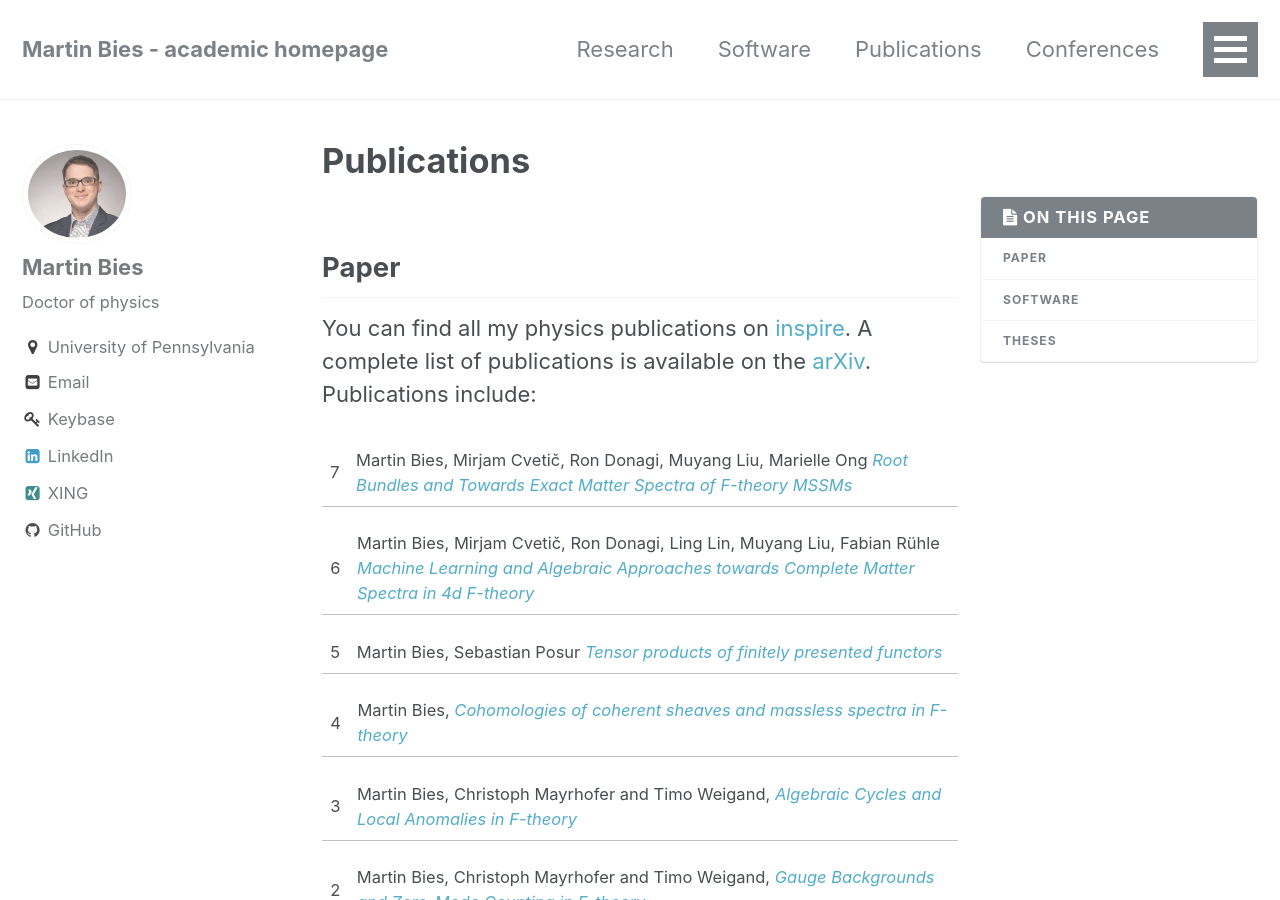
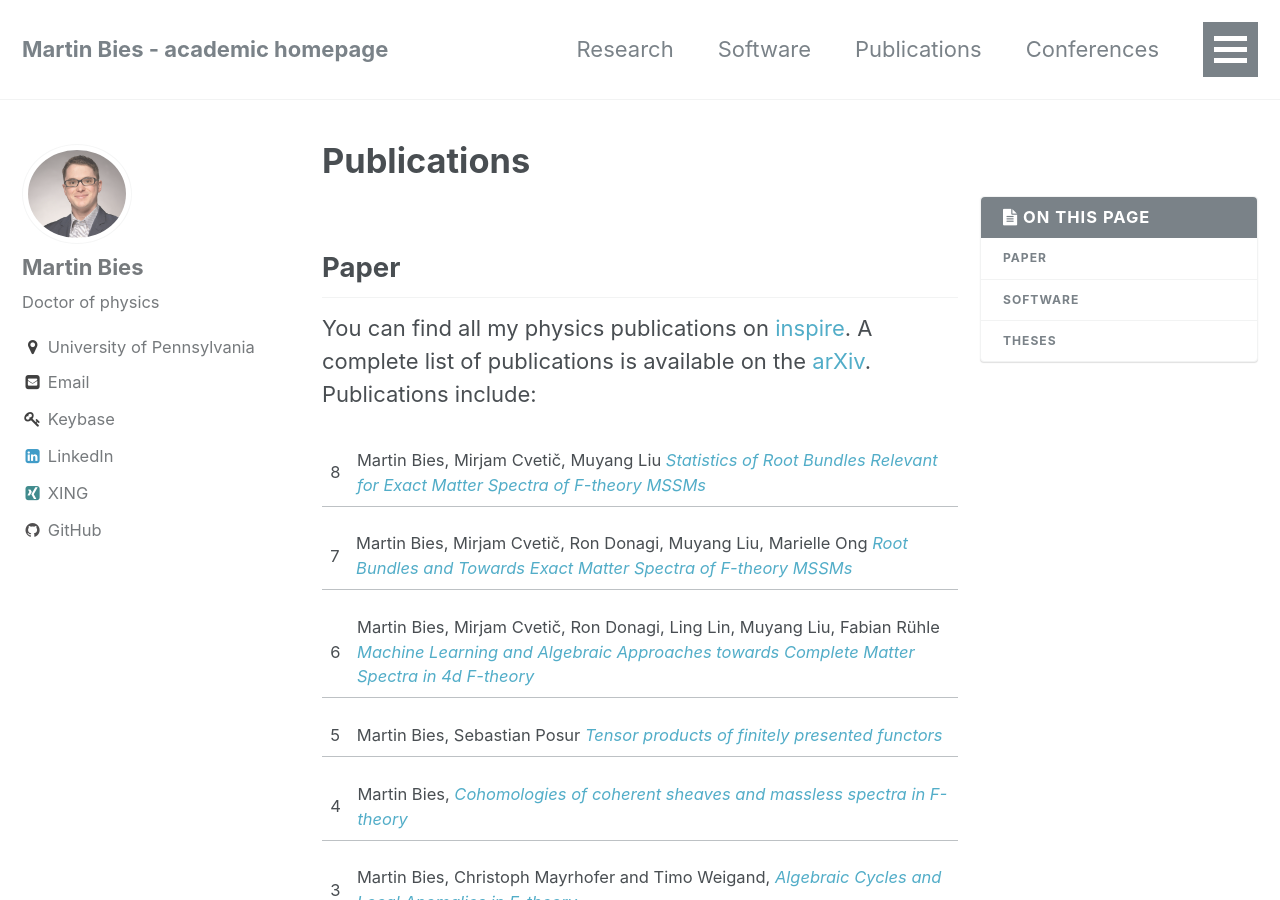
Before and after one commit to MartinBies/MartinBies.github.io, a Jekyll site: the page built from _pages/publications.md, in a window 1280 px wide and 900 px high. Built offline with Jekyll 4.4.1, drawn with Linux system fonts in a browser that asks for light colours.

Commit message:
Update list of publications on my website

```diff
--- a/_pages/publications.md
+++ b/_pages/publications.md
@@ -12,6 +12,8 @@ permalink: /publications/
 
 You can find all my physics publications on [inspire](https://inspirehep.net/author/profile/M.Bies.1). A complete list of publications is available on the
 [arXiv](https://arxiv.org/search/?query=Martin+Bies&searchtype=author&abstracts=hide&order=-announced_date_first&size=50). Publications include:
+
+8 | Martin Bies, Mirjam Cvetič, Muyang Liu [*Statistics of Root Bundles Relevant for Exact Matter Spectra of F-theory MSSMs*](https://arxiv.org/abs/2104.08297)
 
 7 | Martin Bies, Mirjam Cvetič, Ron Donagi, Muyang Liu, Marielle Ong [*Root Bundles and Towards Exact Matter Spectra of F-theory MSSMs*](https://arxiv.org/abs/2102.10115)
 
```
